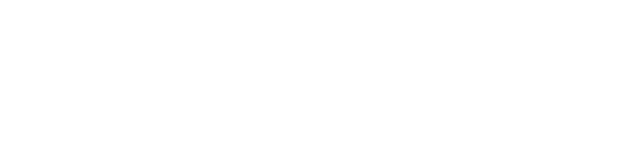
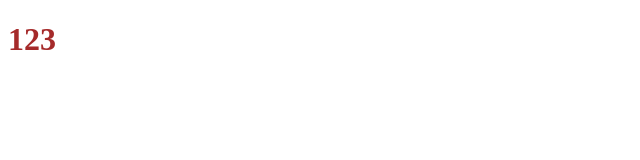
Before and after one commit to chunuhc/project-hex, a plain HTML site: page index.html in a window 1280 px wide. Shown: the full height of the page, 0-640 px from the left. Drawn offline with Linux system fonts and the light colour scheme.

Commit message:
新增css

```diff
--- /dev/null
+++ b/css/style.css
@@ -0,0 +1,3 @@
+h1 {
+  color: brown;
+}
--- a/index.html
+++ b/index.html
@@ -3,7 +3,10 @@
   <head>
     <meta charset="UTF-8" />
     <meta name="viewport" content="width=device-width, initial-scale=1.0" />
-    <title>Document123</title>
+    <title>我的頁面</title>
+    <link rel="stylesheet" href="css/style.css" />
   </head>
-  <body></body>
+  <body>
+    <h1>123</h1>
+  </body>
 </html>
```
